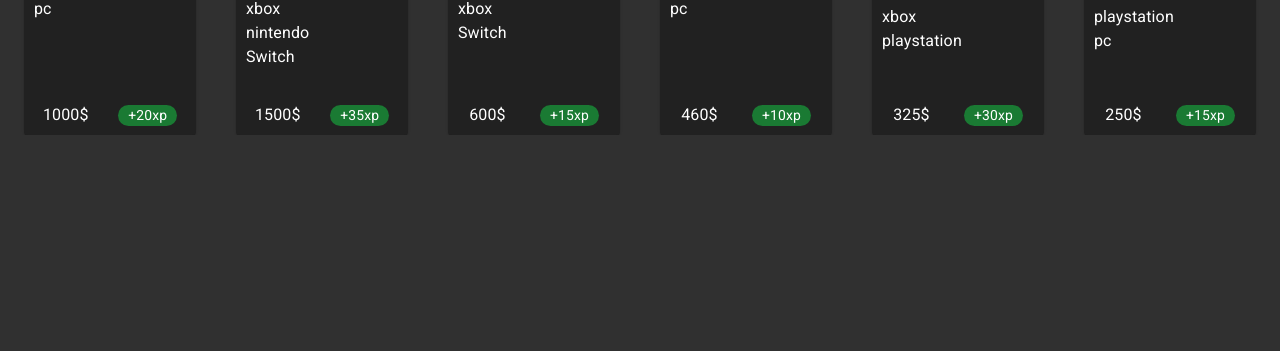
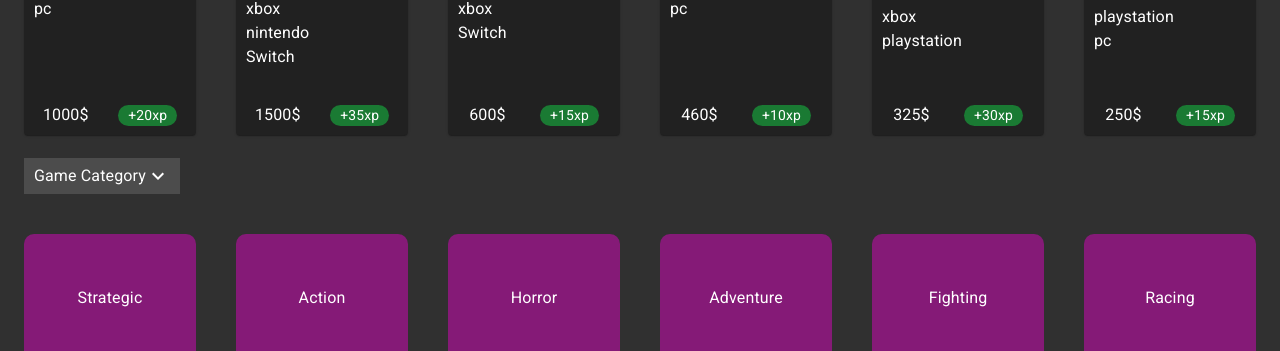
Before and after one commit to ehsanMahmoodi/gamming-shop, a React (Create React App) app: page / in a window 1280 px wide. Shown: the part 1321-1672 px from the top of the page. Before the commit the page ends 1456 px from the top, so only its background shows below. Built offline with nearby package versions, Linux system fonts and the light colour scheme.

Commit message:
create game category section

```diff
--- /dev/null
+++ b/src/components/CategoryCard/CategoryCard.jsx
@@ -0,0 +1,13 @@
+import { Box, Typography } from "@mui/material";
+import { useStyle } from "./CategoryCard.style";
+
+const CategoryCard = ({ categoryItem }) => {
+  //  get css style
+  const classes = useStyle();
+  return (
+    <Box className={classes.CategoryCard}>
+      <Typography>{categoryItem}</Typography>
+    </Box>
+  );
+};
+export default CategoryCard;
--- /dev/null
+++ b/src/components/CategoryCard/CategoryCard.style.js
@@ -0,0 +1,13 @@
+import { makeStyles } from "@mui/styles";
+
+export const useStyle = makeStyles({
+  CategoryCard: {
+    backgroundColor: "#851a77",
+    height: "8rem",
+    display: "flex",
+    justifyContent: "center",
+    alignItems: "center",
+    textTransform: "capitalize",
+    borderRadius: "0.62rem",
+  },
+});
--- a/src/components/SectionTitle/SectionTitle.jsx
+++ b/src/components/SectionTitle/SectionTitle.jsx
@@ -12,10 +12,14 @@
         {title}
         <KeyboardArrowDown />
       </Typography>
-      <Link to={"/"}>
-        {textNavigate}
-        <ChevronRight />
-      </Link>
+      {textNavigate ? (
+        <Link to={"/"}>
+          {textNavigate}
+          <ChevronRight />
+        </Link>
+      ) : (
+        ""
+      )}
     </Box>
   );
 };
--- /dev/null
+++ b/src/data/game_category_items.js
@@ -0,0 +1,26 @@
+export const game_category_items = [
+    {
+        id:0,
+        text:'strategic'
+    },
+    {
+        id:1,
+        text:'action'
+    },
+    {
+        id:2,
+        text:'horror'
+    },
+    {
+        id:3,
+        text:'adventure'
+    },
+    {
+        id:4,
+        text:'fighting'
+    },
+    {
+        id:5,
+        text:'racing'
+    },
+]
--- a/src/pages/Home/Home.jsx
+++ b/src/pages/Home/Home.jsx
@@ -13,6 +13,8 @@
 import dishonored from "../../assets/images/dishonored-death-of-the-outsider.jpg";
 import Tom_Clancys_Rainbow_Six_Siege from "../../assets/images/Tom-Clancys-Rainbow-Six-Siege.jpg";
 import { top_selling_games } from "../../data/top_selling_games";
+import { game_category_items } from "../../data/game_category_items";
+import CategoryCard from "../../components/CategoryCard/CategoryCard";
 const Home = () => {
   // get css style
   const classes = useStyle();
@@ -51,6 +53,19 @@
             );
           })}
         </Grid>
+        {/*Game Category*/}
+        <Grid container spacing={5} className={classes.gameCategorySection}>
+          <Grid item xs={12}>
+            <SectionTitle title={"game category"} />
+          </Grid>
+          {game_category_items.map((cateItem) => {
+            return (
+              <Grid key={cateItem.id} item xs={4} sm={4} md={2}>
+                <CategoryCard categoryItem={cateItem.text} />
+              </Grid>
+            );
+          })}
+        </Grid>
       </Container>
     </Layout>
   );
```
